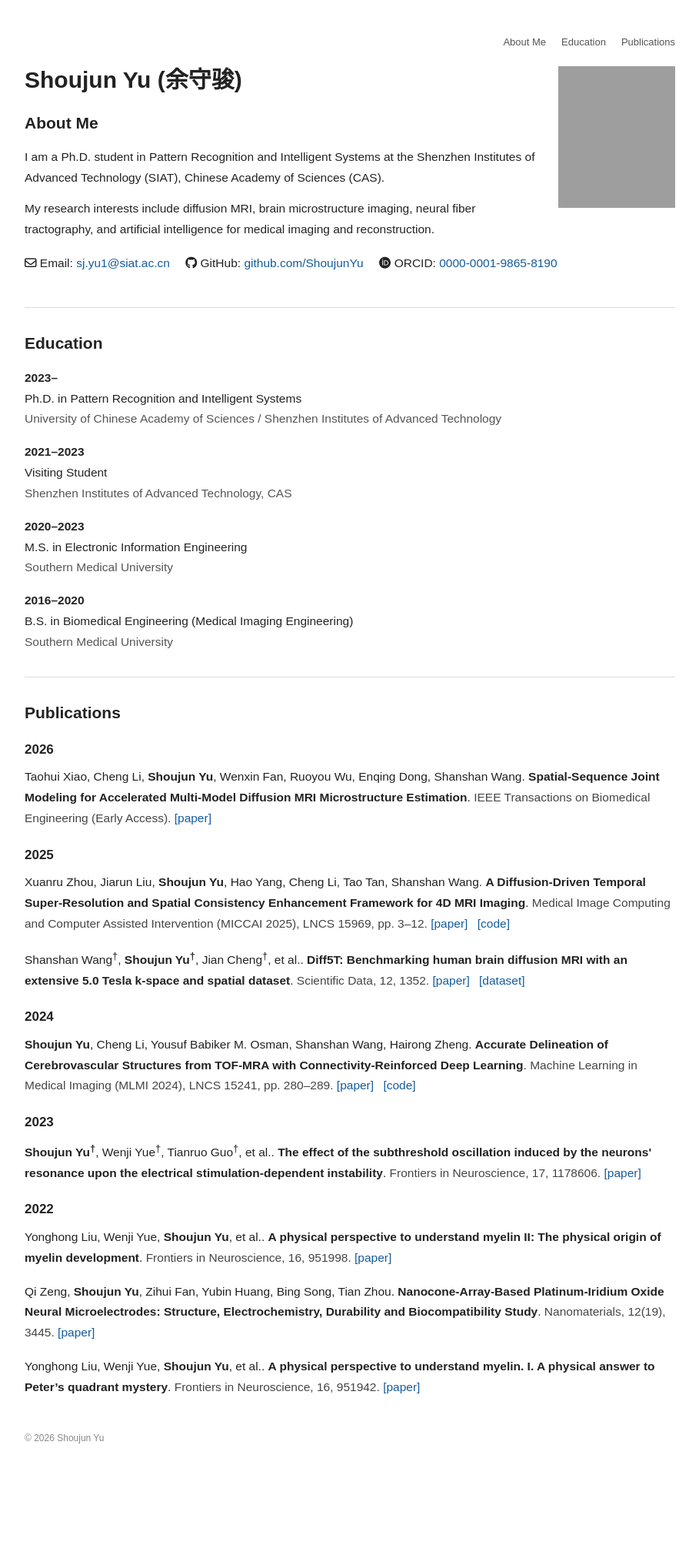
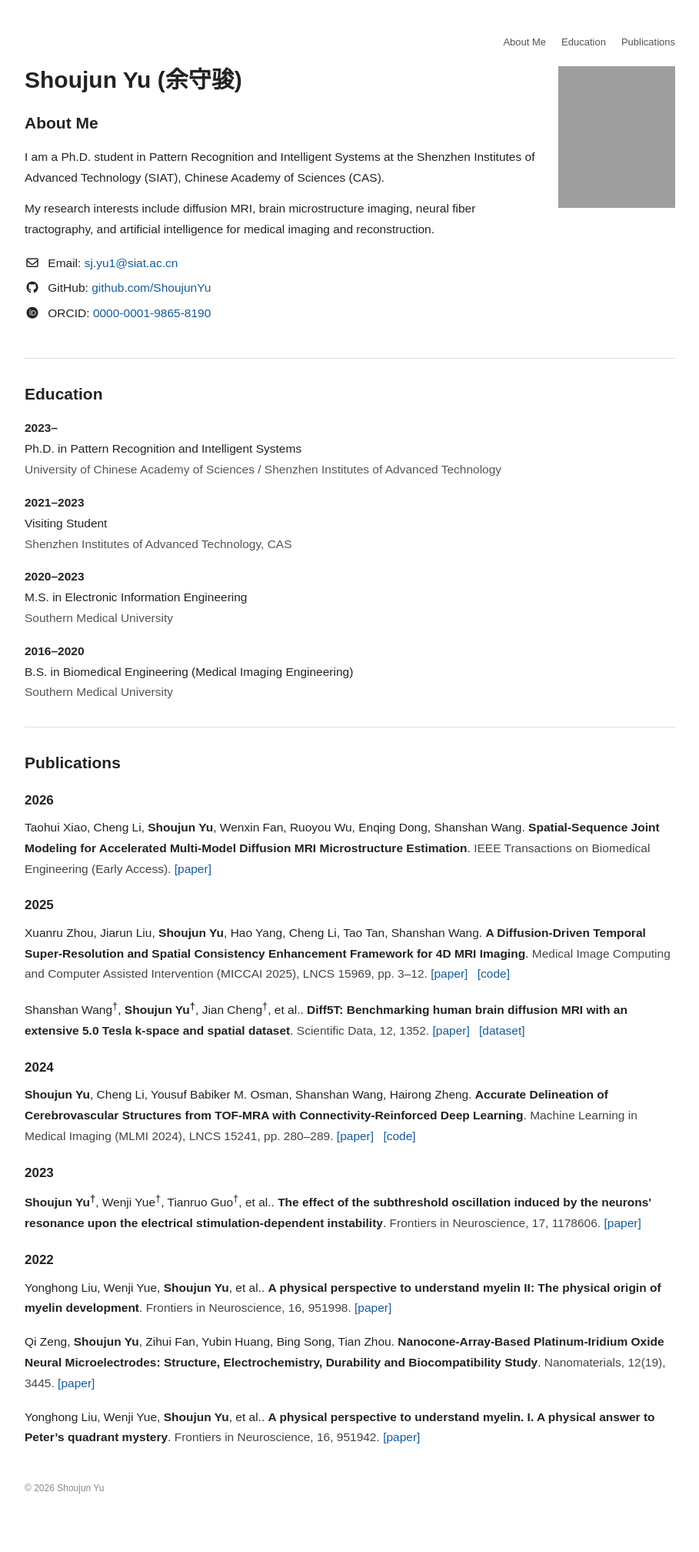
Before and after one commit to ShoujunYu/shoujunyu.github.io, a Jekyll site: the page built from index.html, in a window 1280 px wide. Shown: the whole page at 77% size, without its empty margins (185-1094 px from the left). Built offline with Jekyll 4.4.1, drawn with Linux system fonts in a browser that asks for light colours; before the commit the page ends 1950 px from its top, so only the background shows below that; grey boxes are pictures that could not be loaded.

Commit message:
Update style.css

```diff
--- a/assets/css/style.css
+++ b/assets/css/style.css
@@ -42,3 +42,13 @@ hr { border: 0; border-top: 1px solid #ddd; margin: 31px 0; }
   body { font-size: 15px; }
 }
 @media print { .simple-nav { display: none; } .container { margin: 0 auto; } a { color: inherit; } }
+
+.contacts .contact-row {
+  display: block;
+  margin-bottom: 6px;
+}
+.contacts i {
+  width: 20px;
+  margin-right: 6px;
+  text-align: center;
+}
```
